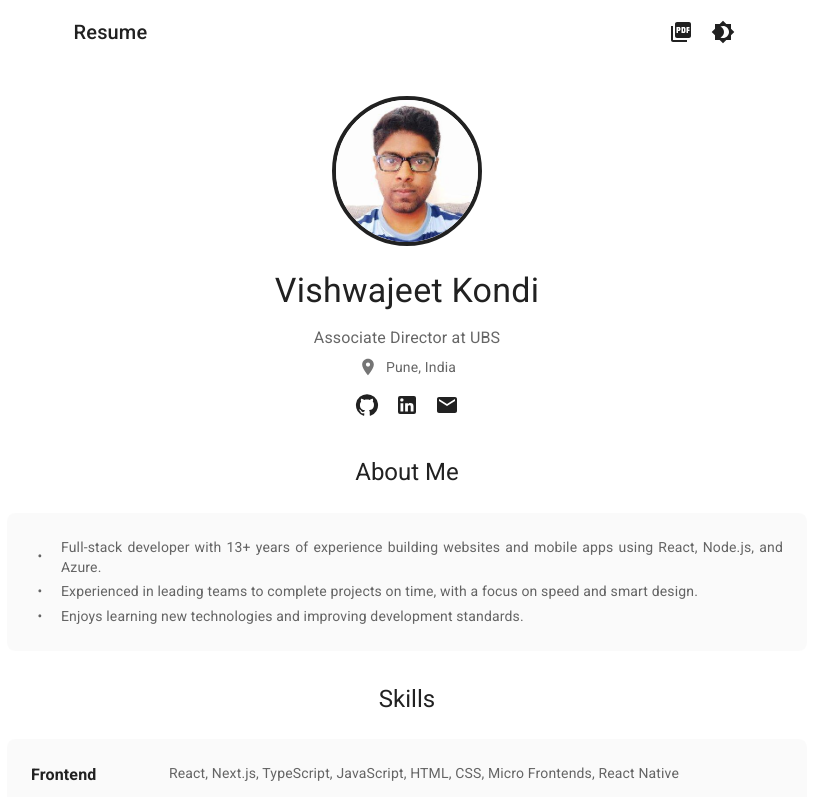
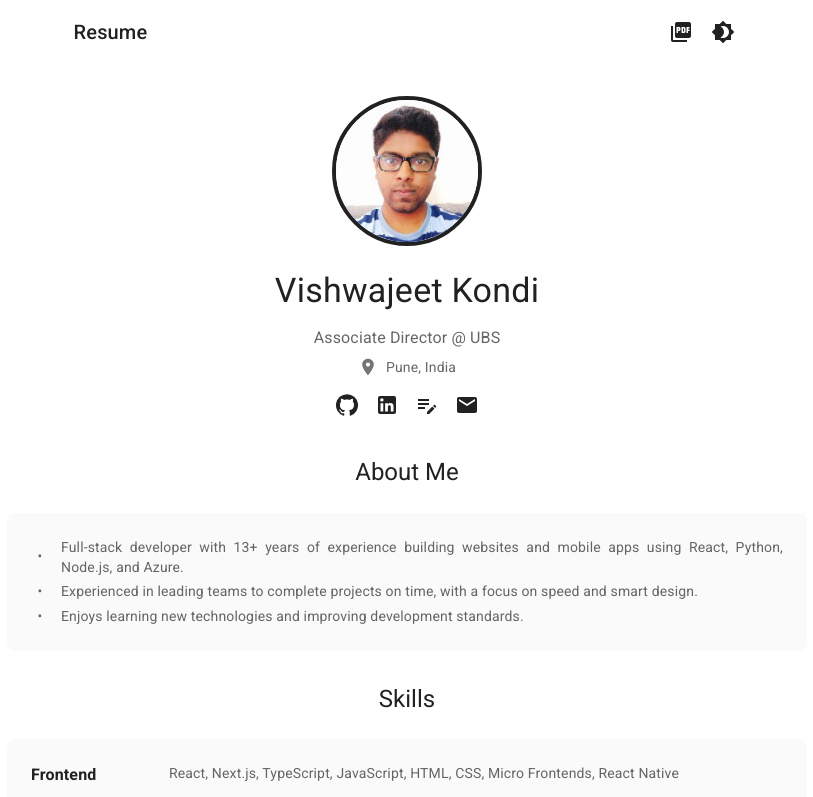
Before and after one commit to vkondi/vkondi.github.io, a React (Vite) app: page / in a window 1280 px wide. Shown: the top 797 px of the page, without its empty margins (233-1046 px from the left). Built offline with nearby package versions, Linux system fonts and the light colour scheme; no server answers.

Commit message:
chore: social media blog logo

```diff
--- a/src/context/DataContext.tsx
+++ b/src/context/DataContext.tsx
@@ -100,7 +100,7 @@ const portfolioData: DataContextType = {
     dob: "1989/06/01",
   },
   aboutMe: [
-    "Full-stack developer with 13+ years of experience building websites and mobile apps using React, Node.js, and Azure.",
+    "Full-stack developer with 13+ years of experience building websites and mobile apps using React, Python, Node.js, and Azure.",
     "Experienced in leading teams to complete projects on time, with a focus on speed and smart design.",
     "Enjoys learning new technologies and improving development standards.",
   ],
@@ -257,6 +257,11 @@ const portfolioData: DataContextType = {
     {
       name: "LinkedIn",
       url: "https://www.linkedin.com/in/vishwajeetkondi/",
+      icon: "",
+    },
+    {
+      name: "Blogs",
+      url: "https://dev.to/vishdevwork",
       icon: "",
     },
   ],
--- a/src/pages/Home/ProfileSection.tsx
+++ b/src/pages/Home/ProfileSection.tsx
@@ -1,4 +1,10 @@
-import { Email, GitHub, LinkedIn, LocationOn } from "@mui/icons-material";
+import {
+  Email,
+  GitHub,
+  LinkedIn,
+  LocationOn,
+  EditNote,
+} from "@mui/icons-material";
 import { Avatar, Box, Link, Stack, Tooltip, Typography } from "@mui/material";
 import { usePortfolioData } from "../../context/DataContext";
 
@@ -38,7 +44,7 @@ const ProfileSection = () => {
         {data.generalDetails.name}
       </Typography>
       <Typography variant="subtitle1" color="text.secondary" gutterBottom>
-        {data.workExperience[0].jobTitle} at {data.workExperience[0].employer}
+        {data.workExperience[0].jobTitle} @ {data.workExperience[0].employer}
       </Typography>
       <Stack
         direction="row"
@@ -66,13 +72,21 @@ const ProfileSection = () => {
               },
             }}
           >
-            {social.name === "Github" ? (
+            {social.name === "Github" && (
               <Tooltip title="Connect on GitHub">
                 <GitHub />
               </Tooltip>
-            ) : (
+            )}
+
+            {social.name === "LinkedIn" && (
               <Tooltip title="Find me on LinkedIn">
                 <LinkedIn />
+              </Tooltip>
+            )}
+
+            {social.name === "Blogs" && (
+              <Tooltip title="Checkout my Blogs">
+                <EditNote />
               </Tooltip>
             )}
           </Link>
```
